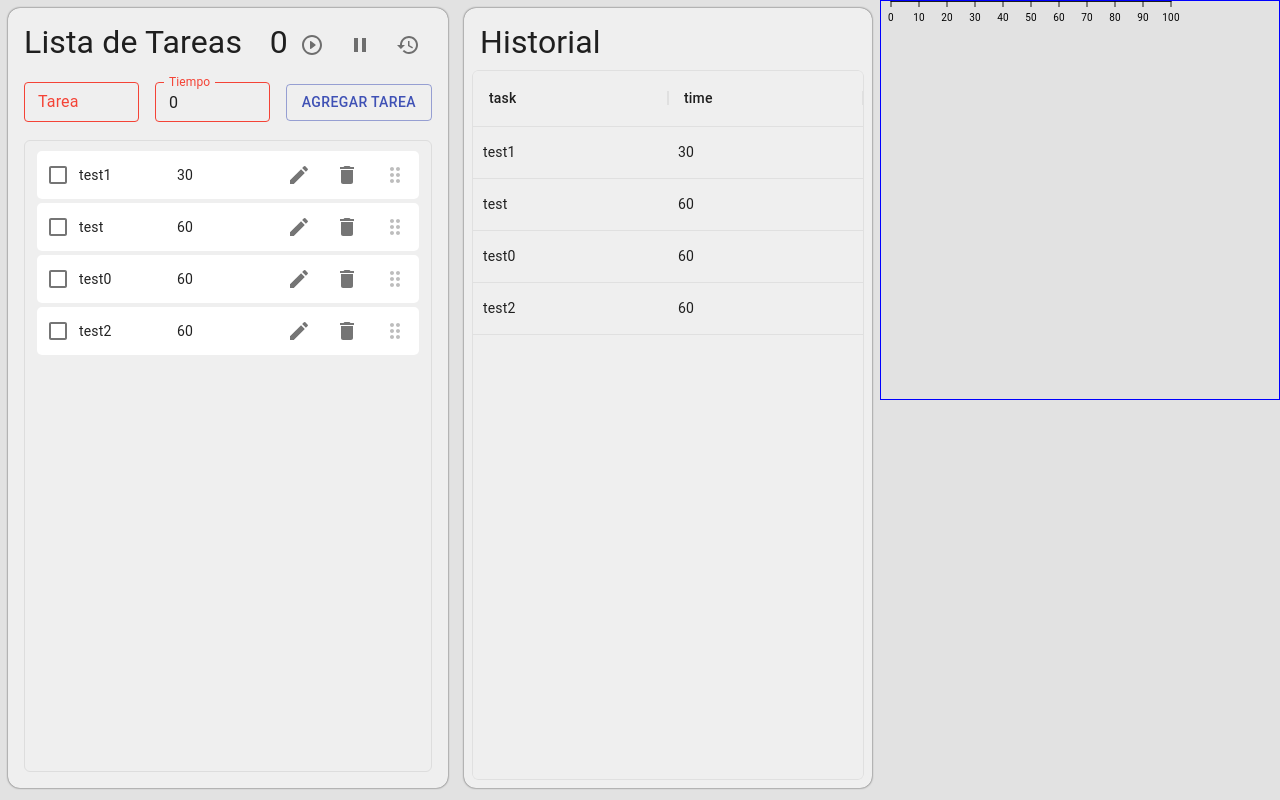
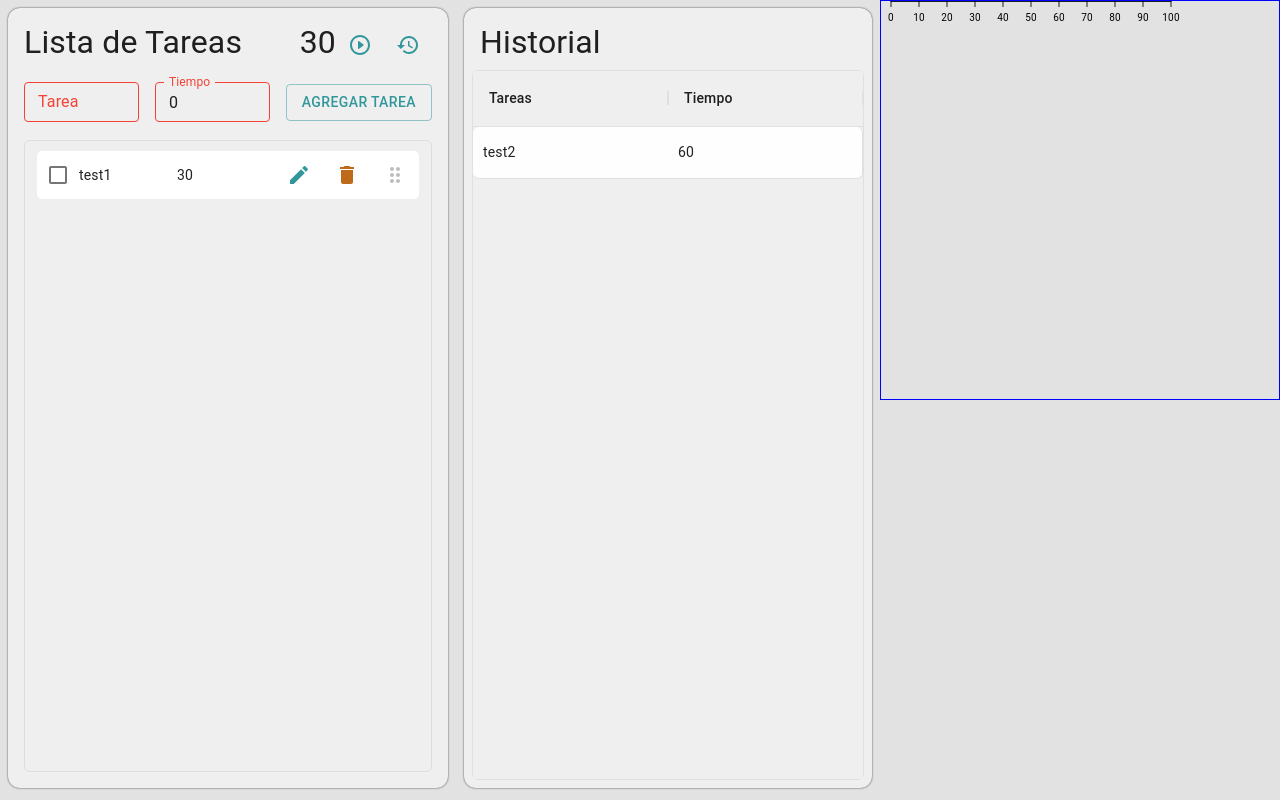
Before and after one commit to GunnarDraft/Arkon-demo, a Next.js app: page / in a window 1280 px wide. Built offline with nearby package versions, Linux system fonts and the light colour scheme.

Commit message:
clear code

```diff
--- a/components/Tasker/History.tsx
+++ b/components/Tasker/History.tsx
@@ -1,25 +1,34 @@
 import {
   TaskerContent,
-  FlexData,
   TextTitle,
   GridContent,
   FlexRow,
 } from "../../styles/Components";
 import { GridColDef } from "@material-ui/data-grid";
-import { FC } from "react";
-
+import React, { FC } from "react";
+import { createMuiTheme, ThemeProvider } from "@material-ui/core/styles";
+import { esES, DataGrid } from "@material-ui/data-grid";
+const theme = createMuiTheme(
+  {
+    palette: {
+      primary: { main: "#32979b" },
+      secondary: { main: "#be6a1b" },
+    },
+  },
+  esES
+);
 export const History: FC<IHistory> = ({ tasks }: IHistory) => {
   const columns: GridColDef[] = [
     {
       field: "task",
-      headerName: "task",
+      headerName: "Tareas",
       flex: 1,
     },
     {
       field: "time",
-      headerName: "time",
+      headerName: "Tiempo",
       flex: 1,
-    },
+    }
   ];
   tasks && <div>Sin Tareas</div>;
 
@@ -28,15 +37,21 @@ export const History: FC<IHistory> = ({ tasks }: IHistory) => {
       <TaskerContent>
         <TextTitle>Historial</TextTitle>
         <GridContent>
-          <FlexData
+          <ThemeProvider theme={theme}>
+            <DataGrid
               rows={tasks}
               columns={columns}
               density="standard"
               hideFooterPagination
               hideFooter
               disableColumnSelector
+              disableExtendRowFullWidth
+              disableSelectionOnClick
+              hideFooterSelectedRowCount
+              hideFooterRowCount
               {...tasks}
             />
+          </ThemeProvider>
         </GridContent>
       </TaskerContent>
     </FlexRow>
--- a/components/Tasker/ListofTasks.tsx
+++ b/components/Tasker/ListofTasks.tsx
@@ -1,4 +1,4 @@
-import { Checkbox, IconButton } from "@material-ui/core";
+import { Checkbox,  IconButton } from "@material-ui/core";
 import {
   Delete as DeleteIcon,
   Edit as EditIcon,
@@ -47,7 +47,7 @@ export const ListofTasks: FC<ITasks> = ({
     <TaskerItem>
       <GridContent>
         <FlexUl>
-          {order.map((task: any, i: any) => (
+          {order.map((task: ITask, i: number) => (
             <Item
               key={task.id}
               task={task}
@@ -67,8 +67,7 @@ export const ListofTasks: FC<ITasks> = ({
   );
 };
 
-const Item = (props) => {
-
+const Item = (props:IItem) => {
   const {
     i,
     task,
@@ -85,7 +84,7 @@ const Item = (props) => {
   const [getEditTask, setEditTask] = useState<string>(task.task);
   const [getEditTime, setEditTime] = useState<number | string>(task.time);
   const [isDragging, setDragging] = useState(false);
-  const ref = useMeasurePosition((pos) => updatePosition(i, pos));
+  const ref = useMeasurePosition((pos:any) => updatePosition(i, pos));
 
   return (
     <FlexLi style={{ padding: 0, zIndex: isDragging ? 3 : 1 }}>
@@ -105,7 +104,9 @@ const Item = (props) => {
           isDragging && updateOrder(i, delta.y.translate);
         }}
       >
-        <Checkbox />
+        <Checkbox color="primary"
+          onChange={(e: ChangeEvent<HTMLInputElement>) => e.target.checked}
+        />
         {inEdit === task.id ? (
           <Form>
             <TextInput
@@ -138,31 +139,37 @@ const Item = (props) => {
         {inEdit === task.id ? (
           <>
             <IconButton
+              color="primary"
               children={<SaveIcon />}
               onClick={() =>
                 onSave({
                   id: task.id,
                   task: getEditTask,
-                  time: getEditTime,
-                  status: 0,
+                  time: getEditTime as number
                 })
               }
             />
-            <IconButton children={<CancelIcon />} onClick={() => onCancel()} />
+            <IconButton
+              color="secondary"
+              children={<CancelIcon />}
+              onClick={() => onCancel()}
+            />
           </>
         ) : (
           <>
             <IconButton
+              color="primary"
               children={<EditIcon />}
               onClick={() => onEdit(task.id)}
             />
             <IconButton
+              color="secondary"
               children={<DeleteIcon />}
               onClick={() => onDelete(task.id)}
             />
           </>
         )}
-        <IconButton children={<DragIndicator />} disabled />
+        <IconButton color="primary" children={<DragIndicator />} disabled />
       </FlexDiv>
     </FlexLi>
   );
--- a/components/Tasker/Tasker.tsx
+++ b/components/Tasker/Tasker.tsx
@@ -6,31 +6,23 @@ import { History } from "./History";
 import { nanoid } from "nanoid";
 import { Timer } from "./Timer";
 //default data test
-const defaultTempData = [
-  { id: nanoid(), task: "test1", time: 30 },
-  { id: nanoid(), task: "test", time: 60 },
-  { id: nanoid(), task: "test0", time: 60 },
-  { id: nanoid(), task: "test2", time: 60 },
-];
-const defaultTempHistoryData = [
-  { id: nanoid(), task: "test1", time: 30 },
-  { id: nanoid(), task: "test", time: 60 },
-  { id: nanoid(), task: "test0", time: 60 },
-  { id: nanoid(), task: "test2", time: 60 },
-];
+const defaultTempData = [{ id: nanoid(), task: "test1", time: 30 }];
+const defaultTempHistoryData = [{ id: nanoid(), task: "test2", time: 60 }];
 
 //vista contenedora
 export const Tasker = () => {
   const [getTasks, setTasks] = useState<ITask[]>(defaultTempData);
-  const [getHistoryTasks] = useState<ITask[]>(
+  const [getHistoryTasks, setHistoryTasks] = useState<ITask[]>(
     defaultTempHistoryData
   );
   const [onEdit, setEdit] = useState<string>("");
-  const [getClock, setClock] = useState<number>(0);
-
+  const [getClock, setClock] = useState<number>(getTasks[0]?.time ?? 0);
+  const [isPlay, setPlay] = useState<boolean>(false);
   const deleteTask = (id: string) => {
-    const tempTask = getTasks.filter((task: ITask) => task.id !== id);
-    setTasks(tempTask);
+    const tempTasks = getTasks.filter((task: ITask) => task.id !== id);
+    const tempTask = getTasks.find((task: ITask) => task.id === id);
+    setTasks(tempTasks);
+    tempTask && setHistoryTasks([tempTask, ...getHistoryTasks]);
   };
 
   const editTask = (id: string) => {
@@ -57,24 +49,32 @@ export const Tasker = () => {
     }
     setEdit("");
   };
-  // const onComplete = () => {
-  //   setHistoryTasks([...getHistoryTasks]);
-  // };
   const play = () => {
-    setClock(getTasks[0].time);
+    setPlay(true);
   };
   const pause = () => {
-    setClock(getTasks[0].time);
+    setPlay(false);
   };
   const restore = () => {
-    setClock(getTasks[0].time);
+    setPlay(false);
+    getTasks && setClock(getTasks[0]?.time as number);
+  };
+  const onComplete = () => {
+    let tempTasks = getTasks;
+    let tempTask = getTasks[0];
+    setHistoryTasks([tempTask, ...getHistoryTasks]);
+    tempTasks.shift();
+    setTasks(tempTasks);
   };
 
   useEffect(() => {
-    const timer =
-      getClock > 0 && setInterval(() => setClock(getClock - 1), 1000);
-    return () => clearInterval(timer);
-  }, [getClock]);
+    if (isPlay) {
+      const timer =
+        getClock > 0 && setInterval(() => setClock(getClock - 1), 1000);
+      getClock === 0 && onComplete();
+      if (timer) return () => clearInterval(timer);
+    }
+  }, [getClock, isPlay]);
 
   return (
     <FlexRow>
@@ -84,6 +84,7 @@ export const Tasker = () => {
           <Timer
             time={getClock}
             onPlay={play}
+            isPlay={isPlay}
             onPause={pause}
             onRestore={restore}
           ></Timer>
--- a/components/Tasker/Timer.tsx
+++ b/components/Tasker/Timer.tsx
@@ -11,15 +11,27 @@ const TimerContent = styled.div``;
 export const Timer: FC<ITimer> = ({
   time,
   onPlay,
+  isPlay,
   onPause,
   onRestore,
 }: ITimer) => {
   return (
     <TimerContent>
       {time}
-      <IconButton children={<PlayIcon />} onClick={onPlay} />
-      <IconButton children={<PauseIcon />} onClick={onPause} />
-      <IconButton children={<RestoreIcon />} onClick={onRestore} />
+      {isPlay ? (
+        <IconButton
+          color="primary"
+          children={<PauseIcon />}
+          onClick={onPause}
+        />
+      ) : (
+        <IconButton color="primary" children={<PlayIcon />} onClick={onPlay} />
+      )}
+      <IconButton
+        color="primary"
+        children={<RestoreIcon />}
+        onClick={onRestore}
+      />
     </TimerContent>
   );
 };
--- a/hooks/use-position-reorder.ts
+++ b/hooks/use-position-reorder.ts
@@ -2,19 +2,19 @@ import { useState, useRef } from "react";
 import { clamp, distance } from "popmotion";
 import move from "array-move";
 
-export function usePositionReorder(initialState) {
+export function usePositionReorder(initialState:any) {
   const [order, setOrder] = useState(initialState);
 
   // We need to collect an array of height and position data for all of this component's
   // `Item` children, so we can later us that in calculations to decide when a dragging
   // `Item` should swap places with its siblings.
-  const positions = useRef([]).current;
-  const updatePosition = (i, offset) => (positions[i] = offset);
+  const positions = useRef([null]).current;
+  const updatePosition = (i:any, offset:any) => (positions[i] = offset);
 
   // Find the ideal index for a dragging item based on its position in the array, and its
   // current drag offset. If it's different to its current index, we swap this item with that
   // sibling.
-  const updateOrder = (i, dragOffset) => {
+  const updateOrder = (i:any, dragOffset:any) => {
     const targetIndex = findIndex(i, dragOffset, positions);
     if (targetIndex !== i) setOrder(move(order, i, targetIndex));
   };
@@ -24,7 +24,7 @@ export function usePositionReorder(initialState) {
 
 const buffer = 30;
 
-export const findIndex = (i, yOffset, positions) => {
+export const findIndex = (i:any, yOffset:any, positions:any) => {
   let target = i;
   const { top, height } = positions[i];
   const bottom = top + height;
--- a/package.json
+++ b/package.json
@@ -14,6 +14,7 @@
     "@material-ui/core": "^4.11.4",
     "@material-ui/data-grid": "^4.0.0-alpha.27",
     "@material-ui/icons": "^4.11.2",
+    "@types/victory": "^33.1.4",
     "array-move": "^3.0.1",
     "d3": "^6.7.0",
     "framer-motion": "^4.1.11",
@@ -24,7 +25,8 @@
     "react-dom": "^17.0.2",
     "react-hook-form": "^7.3.5",
     "react-is": "^17.0.2",
-    "styled-components": "^5.2.3"
+    "styled-components": "^5.2.3",
+    "victory": "^35.6.1"
   },
   "devDependencies": {
     "@types/d3": "^6.3.0",
--- a/pages/index.tsx
+++ b/pages/index.tsx
@@ -2,13 +2,41 @@ import { Chart } from "../components/Tasker/Chart";
 import { Base } from "../styles/Components";
 import { CssBaseline } from "@material-ui/core";
 import { Tasker } from "../components/Tasker/Tasker";
+import { createGlobalStyle } from "styled-components";
+import { createMuiTheme, ThemeProvider } from "@material-ui/core/styles";
+const theme = createMuiTheme({
+  palette: {
+    primary: { main: "#32979b" },
+    secondary: { main: "#be6a1b" },
+  },
+});
+const GlobalStyle = createGlobalStyle`
+& * {outline:none !important;}
+& .MuiDataGrid-row{
+  box-sizing:border-box;
+}
+& .MuiDataGrid-cell{
+background:#fefefe;
+box-sizing:border-box;
+  &:first-child{
+    border-radius:6px 0 0 6px;
+  }
+  &:last-child{
+  border-radius:0 6px 6px 0;
+  }
+}
+
+`;
 
 export default function Home() {
   return (
-    <Base>
-      <CssBaseline />
-      <Tasker />
-      <Chart />
-    </Base>
+    <ThemeProvider theme={theme}>
+      <Base>
+        <CssBaseline />
+        <GlobalStyle />
+        <Tasker />
+        <Chart />
+      </Base>
+    </ThemeProvider>
   );
 }
--- a/styles/Components.ts
+++ b/styles/Components.ts
@@ -132,16 +132,16 @@ export const GridContent = styled.div`
   border-radius:6px !important;
 `
 
-export const FlexData = styled(DataGrid)`
-  box-sizing:border-box;
-  border-radius:6px !important;
-  & .MuiDataGrid-cell:focus-within {
-    outline: none !important;
-}
-& .MuiDataGrid-cell:focus {
-    outline: none !important;
-}
-`
+// export const FlexData = styled(DataGrid)`
+//   box-sizing:border-box;
+//   border-radius:6px !important;
+//   & .MuiDataGrid-cell:focus-within {
+//     outline: none !important;
+// }
+// & .MuiDataGrid-cell:focus {
+//     outline: none !important;
+// }
+// `
 export const ButtonPrimary = styled(Button)`
   white-space: nowrap;
   margin:4px 8px !important;
--- a/tsconfig.json
+++ b/tsconfig.json
@@ -23,8 +23,8 @@
     "resolveJsonModule": true,
     "isolatedModules": true,
     "useDefineForClassFields": false,
-    "noImplicitAny": false,
-    "strictNullChecks": false
+    "noImplicitAny": true,
+    "strictNullChecks": true
   },
   "exclude": [
     "node_modules"
```
Also changed, not shown: index.d.ts (+19 -8 lines), img/background.jpg (added), 1 other file (tests, documents, lock files or other folders). Lines whose indentation alone changed are shown as unchanged.
